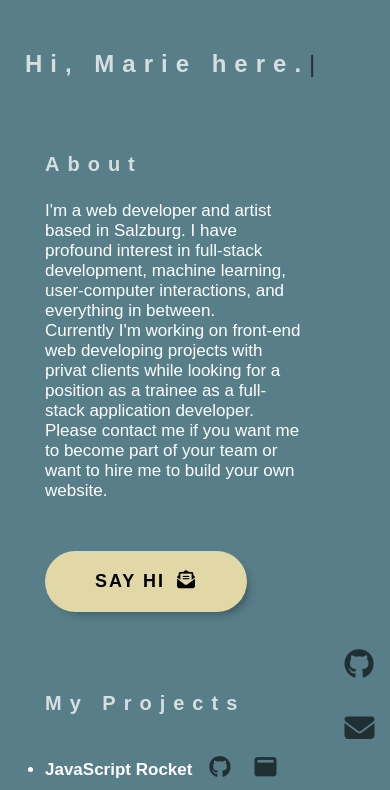
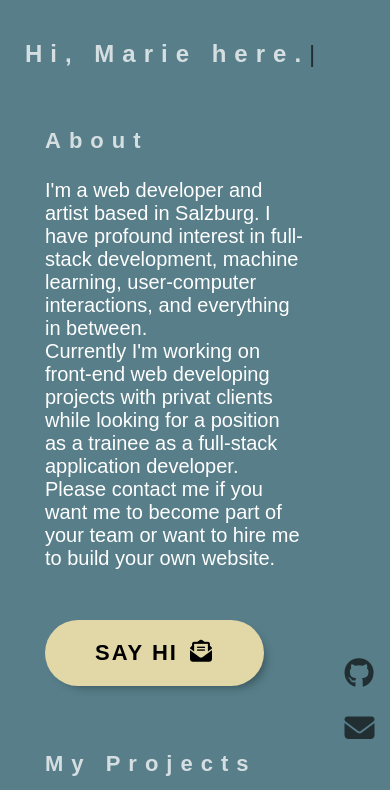
Before and after one commit to MarieBreiteneder/MarieBreiteneder, a plain HTML site: page index.html in a window 390 px wide. Shown: the top 790 px of the page. Drawn offline with Linux system fonts and the light colour scheme; a web font is replaced by a local one.

Commit message:
Add files via upload

```diff
--- a/style.css
+++ b/style.css
@@ -252,7 +252,7 @@ footer{
 @media only screen and ( max-width: 600px) {
 
     .wrapper-about, .wrapper-projects, .wrapper-services{
-    padding: 50px 85px 0 45px;
+    padding: 40px 85px 0 45px;
     }
 
     .wrapper-intro{
@@ -272,23 +272,23 @@ footer{
     }
 
     h3{
-        font-size: 20px;
-        margin: 20px 0 0 0;
+        font-size: 22px;
+        margin: 15px 0 0 0;
     }
 
     #about{
-        margin-top: 75px;
+        margin-top: 60px;
     }
 
     .about{
-        font-size: 17px;
+        font-size: 20px;
         transition: 0.5s;
     }
 
     .about:hover{
-        font-size: 17.5px;
+        font-size: 20.8px;
         font-weight: 400;
-        margin: 25px 0 0px -10px;
+        margin: 25px 0 -7px -12px;
         transition: 1s;
     }
 
@@ -298,7 +298,7 @@ footer{
 
 
     .p-blue{
-        font-size: 17px;
+        font-size: 22px;
     }
 
     .fas, .fab{
@@ -322,21 +322,26 @@ footer{
     }
 
     li{
-        font-size: 17px;
+        font-size: 20px;
     }
 
     .li-projects:hover{
-        font-size: 17px;
+        font-size: 20px;
     }
 
     .button-email{
-        font-size: 18px;
+        font-size: 22px;
         padding: 20px 50px;
         margin: 50px 0 10px 0
     }
 
     .envelope{
-        font-size: 18px;
+        font-size: 22px;
+    }
+
+    .envelope:hover{
+        font-size: 22px;
+        margin: 0 0px 0 12px;
     }
 
     .nav-li{
@@ -349,7 +354,7 @@ footer{
     }
 
     .icon{
-        margin: 17px 0px 17px 0px;
+        margin: 8px 0px 17px 0px;
     }
 
     .copyright{
```
